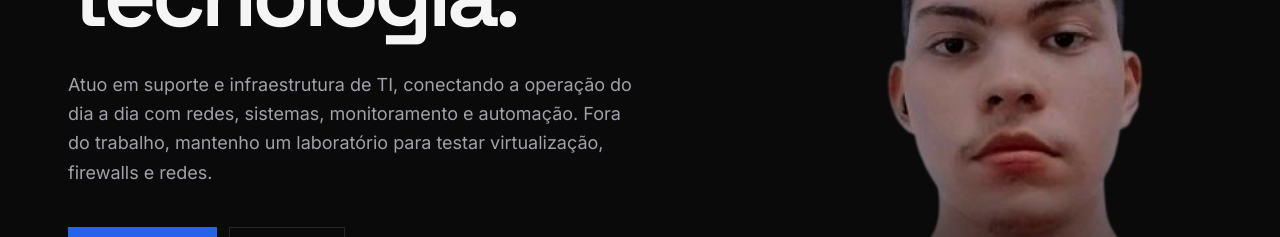
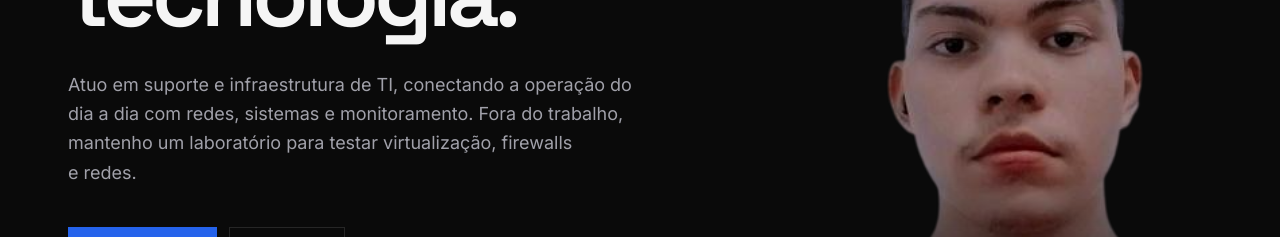
Before and after one commit to Forevit/NewPortifolio, a Next.js app: page / in a window 1280 px wide. Shown: the part 434-671 px from the top of the page. Built offline with nearby package versions, Linux system fonts and the light colour scheme; no server answers.

Commit message:
Update profile summary and home intro
Removed 'automação' from the summary and adjusted related text.

```diff
--- a/content/profile.ts
+++ b/content/profile.ts
@@ -10,11 +10,11 @@ export const profile = {
   photo: "/images/eduardo.jpg",
   /** Foto com o fundo removido (rembg), usada no Hero. */
   photoCutout: "/images/eduardo-recorte.png",
-  summary: "Técnico de TI com atuação em suporte, infraestrutura, redes, virtualização e automação.",
+  summary: "Técnico de TI com atuação em suporte, infraestrutura, redes e virtualização.",
   about:
     "Técnico de Suporte em TI com experiência em ambientes corporativos Windows, infraestrutura de redes e monitoramento de sistemas. Atualmente cursando o 7º semestre de Engenharia da Computação na Universidade Ateneu. Focado em evoluir para funções de Sysadmin, Infraestrutura e Automação.",
   homeIntro:
-    "Atuo em suporte e infraestrutura de TI, conectando a operação do dia a dia com redes, sistemas, monitoramento e automação. Fora do trabalho, mantenho um laboratório para testar virtualização, firewalls e redes.",
+    "Atuo em suporte e infraestrutura de TI, conectando a operação do dia a dia com redes, sistemas e monitoramento. Fora do trabalho, mantenho um laboratório para testar virtualização, firewalls e redes.",
   homeAbout:
     "Técnico de suporte em TI, com experiência em ambientes corporativos, redes e monitoramento. Minha atuação combina atendimento próximo, cuidado com a infraestrutura e automação de tarefas recorrentes.",
   focus:
```
